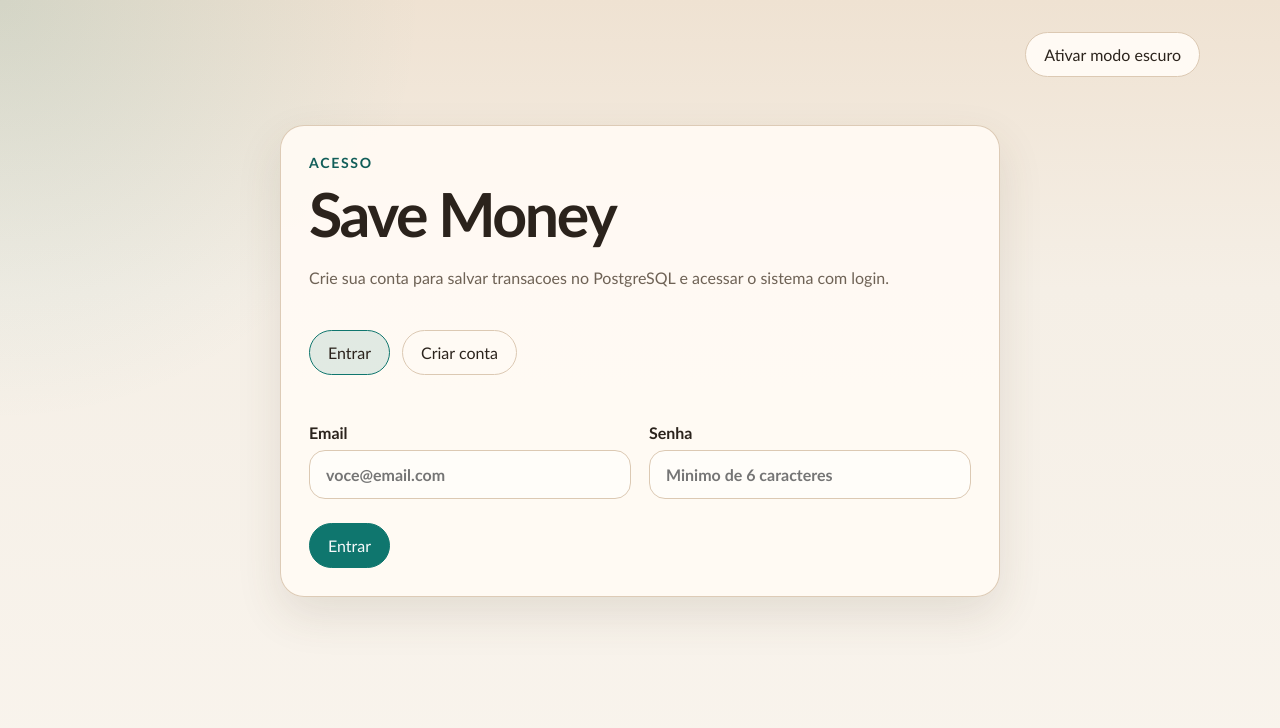
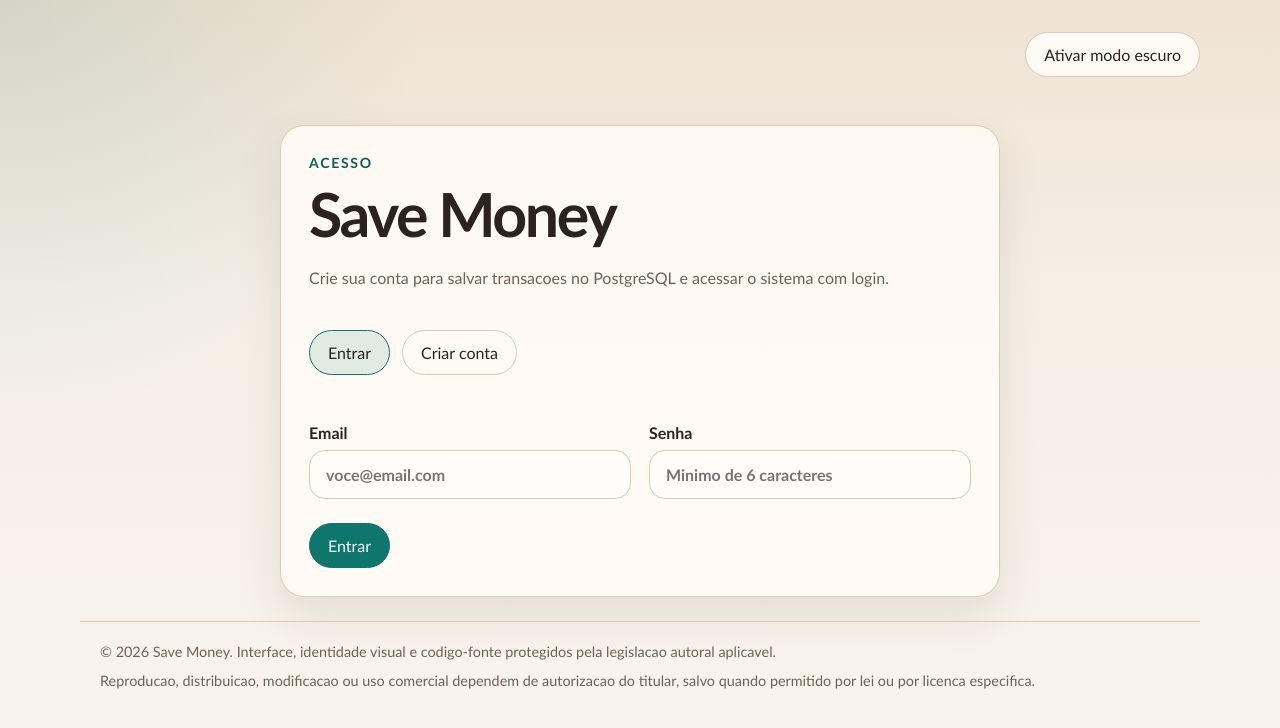
Before and after one commit to lu1zcarvalho/save-money, a React (Vite) app in the folder save-money/: page / in a window 1280 px wide. Shown: the top 728 px of the page. Built offline with nearby package versions, Linux system fonts and the light colour scheme.

Commit message:
feat: add copyright

```diff
--- a/save-money/src/App.tsx
+++ b/save-money/src/App.tsx
@@ -13,6 +13,10 @@ type AppPage = "dashboard" | "new-transaction";
 type ThemeMode = "light" | "dark";
 
 const THEME_STORAGE_KEY = "save-money:theme";
+const CURRENT_YEAR = new Date().getFullYear();
+const COPYRIGHT_NOTICE = `© ${CURRENT_YEAR} Save Money. Interface, identidade visual e codigo-fonte protegidos pela legislacao autoral aplicavel.`;
+const COPYRIGHT_DETAILS =
+  "Reproducao, distribuicao, modificacao ou uso comercial dependem de autorizacao do titular, salvo quando permitido por lei ou por licenca especifica.";
 
 function getInitialTheme(): ThemeMode {
   const storedTheme = window.localStorage.getItem(THEME_STORAGE_KEY);
@@ -104,6 +108,11 @@ function App() {
           <h1 className="brand-title">Save Money</h1>
           <p className="helper-text">Verificando sua sessao...</p>
         </section>
+
+        <footer className="app-footer">
+          <p>{COPYRIGHT_NOTICE}</p>
+          <p>{COPYRIGHT_DETAILS}</p>
+        </footer>
       </main>
     );
   }
@@ -118,6 +127,11 @@ function App() {
         </div>
 
         <Auth onAuthSuccess={handleAuthSuccess} />
+
+        <footer className="app-footer">
+          <p>{COPYRIGHT_NOTICE}</p>
+          <p>{COPYRIGHT_DETAILS}</p>
+        </footer>
       </main>
     );
   }
@@ -166,6 +180,11 @@ function App() {
           onSave={handleTransactionCreated}
         />
       )}
+
+      <footer className="app-footer">
+        <p>{COPYRIGHT_NOTICE}</p>
+        <p>{COPYRIGHT_DETAILS}</p>
+      </footer>
     </div>
   );
 }
--- a/save-money/src/index.css
+++ b/save-money/src/index.css
@@ -82,6 +82,23 @@ button {
   width: min(1120px, calc(100% - 32px));
   margin: 0 auto;
   padding: 32px 0 48px;
+}
+
+.app-footer {
+  margin-top: 24px;
+  padding: 18px 20px 0;
+  border-top: 1px solid var(--card-border);
+  color: var(--muted);
+  font-size: 0.9rem;
+  line-height: 1.6;
+}
+
+.app-footer p {
+  margin: 0;
+}
+
+.app-footer p + p {
+  margin-top: 6px;
 }
 
 .app-toolbar {
```
